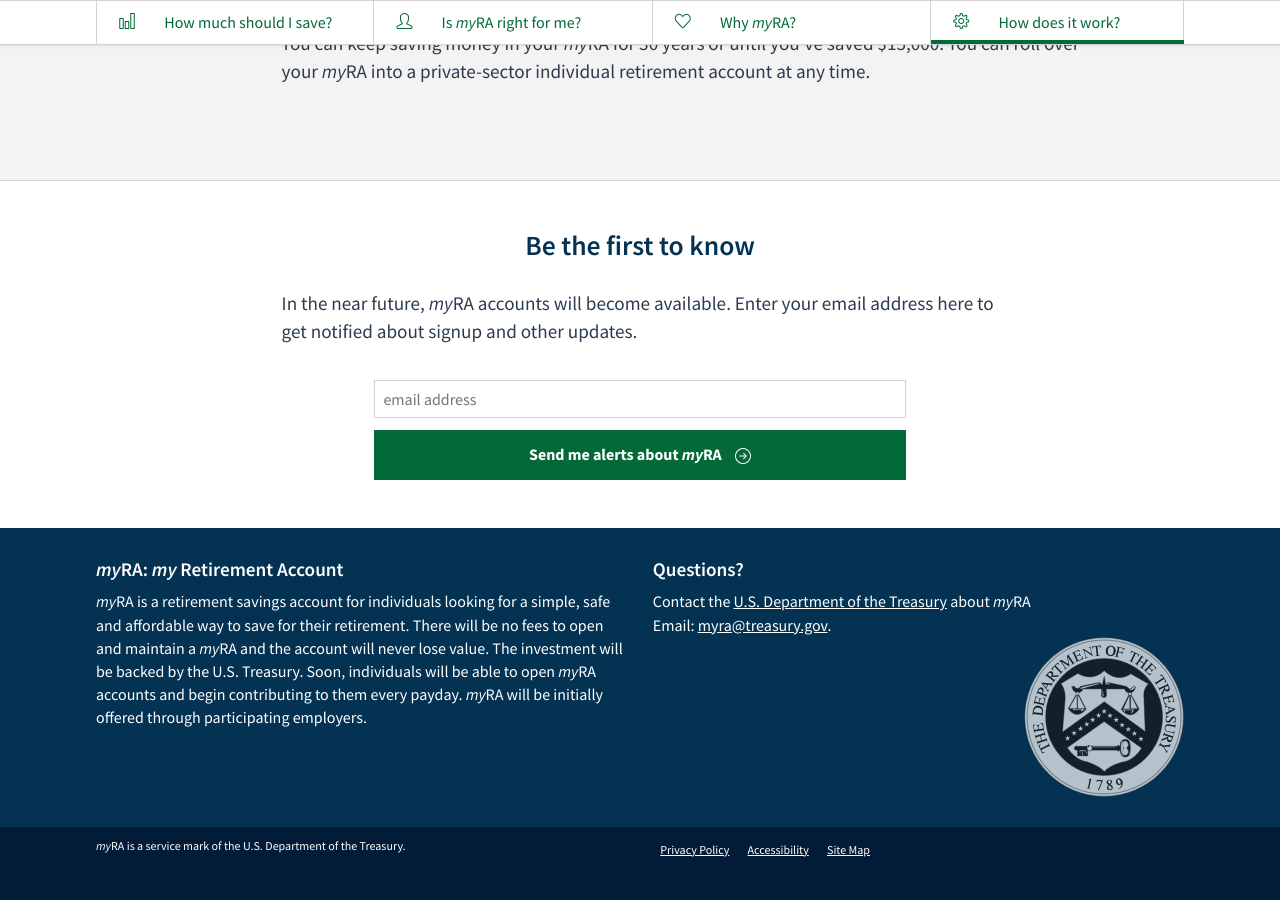
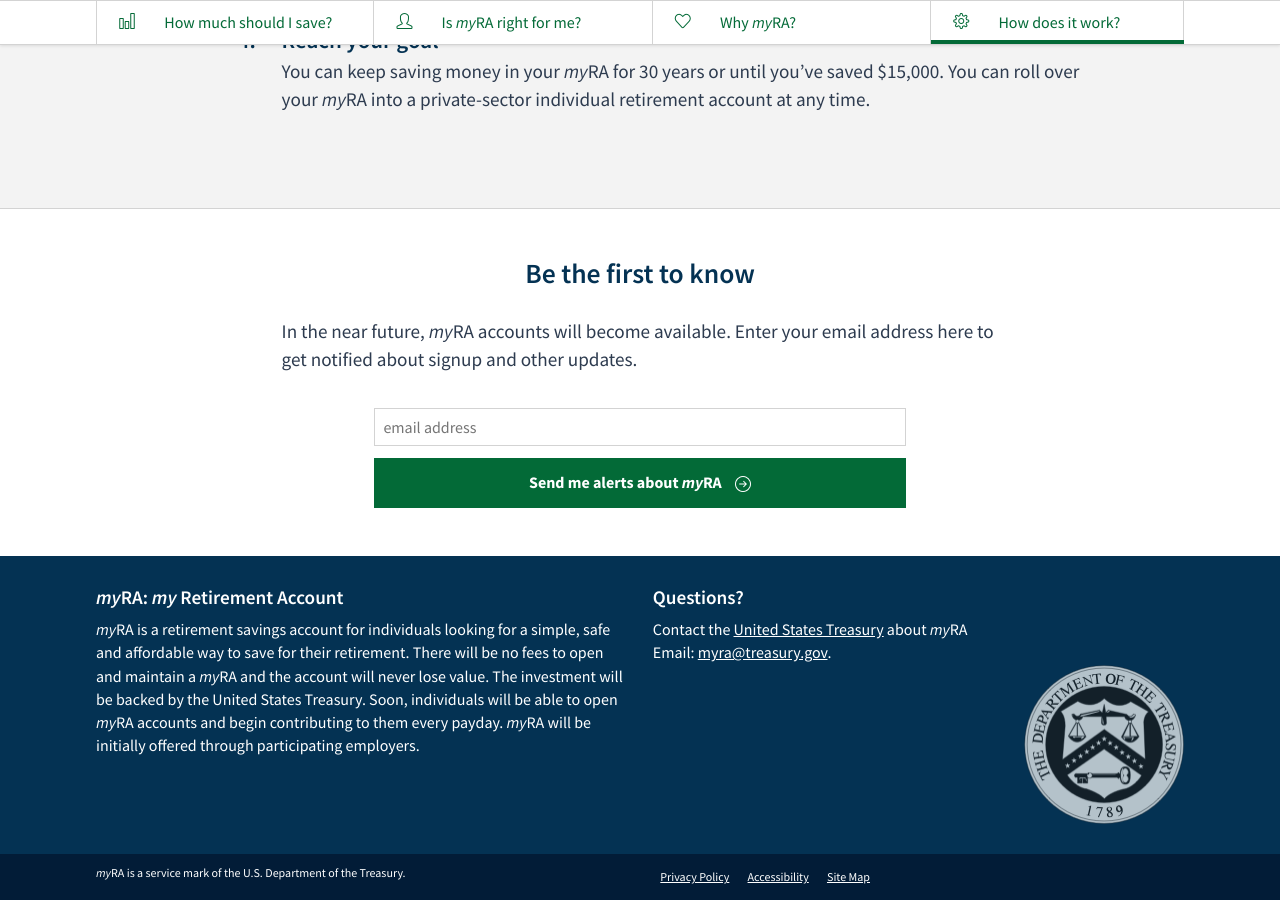
Before and after one commit to 18F/myra, a Jekyll site: the page built from individuals/index.html, in a window 1280 px wide and 900 px high, scrolled down 4299 px. Built offline with Jekyll 4.4.1, drawn with Linux system fonts in a browser that asks for light colours; before the commit the page ends 5171 px from its top, so only the background shows below that; some of the changed text lies outside the part shown.

Commit message:
Replacing U.S. with United States

```diff
--- a/_config.yml
+++ b/_config.yml
@@ -1,7 +1,7 @@
 # Site settings
 title: "myRA - My Retirement Account"
 email: myra@treasury.gov
-description: "myRA is a retirement savings account for individuals looking for a simple, safe and affordable way to start saving. Starting on January 1, 2015, individuals will be able to open accounts and begin contributing to them every payday. myRAs will be initially offered through employers, balances will never go down, and there will be no fees. myRAs will hold a new retirement savings bond that will be backed by the U.S. Treasury."
+description: "myRA is a retirement savings account for individuals looking for a simple, safe and affordable way to save for their retirement. There will be no fees to open and maintain a myRA and the account will never lose value. The investment will be backed by the United States Treasury. Soon, individuals will be able to open myRA accounts and begin contributing to them every payday. myRA will be initially offered through participating employers."
 baseurl: /myra
 url: "https://myra.treasury.gov"
 
--- a/_includes/footer.html
+++ b/_includes/footer.html
@@ -3,15 +3,15 @@
       <div class="container">
         <aside class="left">
           <h4><span class="myra">myRA</span>: <i>my</i> Retirement Account</h4>
-          <p><span class="myra">myRA</span> is a retirement savings account for individuals looking for a simple, safe and affordable way to save for their retirement. There will be no fees to open and maintain a <span class="myra">myRA</span> and the account will never lose value. The investment will be backed by the U.S. Treasury. Soon, individuals will be able to open <span class="myra">myRA</span> accounts and begin contributing to them every payday. <span class="myra">myRA</span> will be initially offered through participating employers. </p>
+          <p><span class="myra">myRA</span> is a retirement savings account for individuals looking for a simple, safe and affordable way to save for their retirement. There will be no fees to open and maintain a <span class="myra">myRA</span> and the account will never lose value. The investment will be backed by the United States Treasury. Soon, individuals will be able to open <span class="myra">myRA</span> accounts and begin contributing to them every payday. <span class="myra">myRA</span> will be initially offered through participating employers. </p>
         </aside>
         <aside class="right">
           <h4>Questions?</h4>
           <ul class="contact-info">
-            <li itemprop="publisher" itemscope itemtype="http://schema.org/ContactPoint">Contact <span itemprop="name">the <a href="http://www.treasury.gov/Pages/default.aspx" target="blank">U.S. Department of the Treasury</a></span> about <span class="myra">myRA</span></li>
+            <li itemprop="publisher" itemscope itemtype="http://schema.org/ContactPoint">Contact <span itemprop="name">the <a href="http://www.treasury.gov/Pages/default.aspx" target="blank">United States Treasury</a></span> about <span class="myra">myRA</span></li>
             <li>Email: <a href="mailto:myra@treasury.gov" itemprop="email">myra@treasury.gov</a>.</li>
           </ul>
-          <img class="seal" src="{{ site.baseurl }}/static/img/treasury_seal.png" alt="Seal of the Department of the Treasury, established 1789.">
+          <img class="seal" src="{{ site.baseurl }}/static/img/treasury_seal.png" alt="Seal of the United States Department of the Treasury, established 1789.">
         </aside>
       </div>
     </div>
--- a/_includes/individual-value-proposition.html
+++ b/_includes/individual-value-proposition.html
@@ -15,7 +15,7 @@
       <h3>Safe</h3>
       <ul>
         <li><span class="myra">myRA</span> will not go down in value</li>
-        <li>The investment is backed by the U.S. Treasury</li>
+        <li>The investment is backed by the United States Treasury</li>
         <li>Your information is private and secure</li>
       </ul>
     </div>
--- a/about/index.html
+++ b/about/index.html
@@ -7,7 +7,7 @@
 
 <h1>About <span class="myra">myRA</span></h1>
 
-<p>The <a href="https://www.treasury.gov" target="blank">U.S. Department of the Treasury</a> is offering <span class="myra">myRA</span> (<i>my</i> Retirement Account), a new type of <a href="{{ site.baseurl }}/roth-ira/">Roth IRA<sup>*</sup></a> that is a simple, safe and affordable way to save for retirement. Individuals can open a <span class="myra">myRA</span>  account with no start-up cost and contribute every payday. <span class="myra">myRA</span>  will not lose value and there are no fees to maintain the account. The investment is backed by the U.S. Treasury. Initially, <span class="myra">myRA</span>  will be made available via direct deposit through participating employers.</p>
+<p>The <a href="https://www.treasury.gov" target="blank">U.S. Department of the Treasury</a> is offering <span class="myra">myRA</span> (<i>my</i> Retirement Account), a new type of <a href="{{ site.baseurl }}/roth-ira/">Roth IRA<sup>*</sup></a> that is a simple, safe and affordable way to save for retirement. Individuals can open a <span class="myra">myRA</span>  account with no start-up cost and contribute every payday. <span class="myra">myRA</span>  will not lose value and there are no fees to maintain the account. The investment is backed by the United States Treasury. Initially, <span class="myra">myRA</span>  will be made available via direct deposit through participating employers.</p>
 
 
 <h2>Why was <span class="myra">myRA</span> developed?</h2>
@@ -20,7 +20,7 @@
 
 <h2>How does <span class="myra">myRA</span> work?</h2>
 <p>The <span class="myra">myRA</span>  investment will never lose value – it earns interest at the same variable rate as the government securities fund for federal employees. This fund has had an average annual return of 3.39% over the ten-year period from December 2003 to December 2013.</p>
-<p>The maximum contribution to <span class="myra">myRA</span>  is $5,500 per year (or $6,500 per year for individuals 50 years of age or older at the end of the year), and the account can have a maximum account balance of $15,000, or a balance below the maximum for up to 30 years. At any time, individuals can choose to roll over (transfer) their <span class="myra">myRA</span>  into a private-sector <a href="{{ site.baseurl }}/roth-ira/">Roth IRA<sup>*</sup></a> where they can continue to grow their savings. The U.S. Treasury will be providing <span class="myra">myRA</span>  participants with more information about roll over into the private-sector.</p>
+<p>The maximum contribution to <span class="myra">myRA</span>  is $5,500 per year (or $6,500 per year for individuals 50 years of age or older at the end of the year), and the account can have a maximum account balance of $15,000, or a balance below the maximum for up to 30 years. At any time, individuals can choose to roll over (transfer) their <span class="myra">myRA</span>  into a private-sector <a href="{{ site.baseurl }}/roth-ira/">Roth IRA<sup>*</sup></a> where they can continue to grow their savings. The United States Treasury will be providing <span class="myra">myRA</span>  participants with more information about roll over into the private-sector.</p>
 <p>When account holders change jobs, their <span class="myra">myRA</span>  account stays with them, and they can set up payroll direct deposit through their new employer. Individuals with multiple jobs can use direct deposit from each employer to contribute to a single <span class="myra">myRA</span>.</p>
 
 <h2>How do employers participate?</h2>
--- a/individuals/index.html
+++ b/individuals/index.html
@@ -13,7 +13,7 @@
       <div class="headline">
         <div class="inner-headline">
           <span class="display">See yourself saving</span>
-          <p class="lead-text">The U.S. Treasury has designed a new retirement savings option that makes it easy for you to participate, with no minimums, fees or risky investments.</p>
+          <p class="lead-text">The United States Treasury has designed a new retirement savings option that makes it easy for you to participate, with no minimums, fees or risky investments.</p>
           <hr>
           <p class="lead-text">In the near future, <span class="myra">myRA</span> accounts will become available through participating employers. Enter your email address here to get notified about signup and other updates.</p>
         </div>
```
